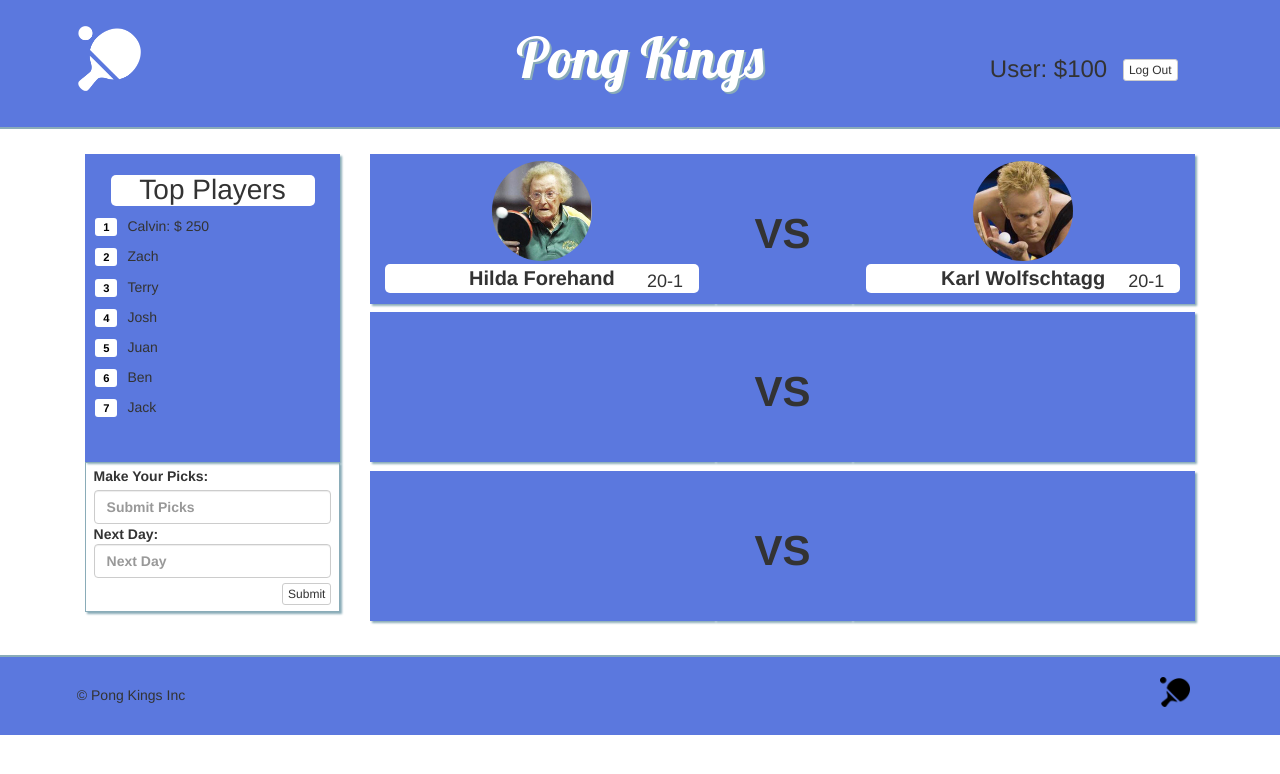
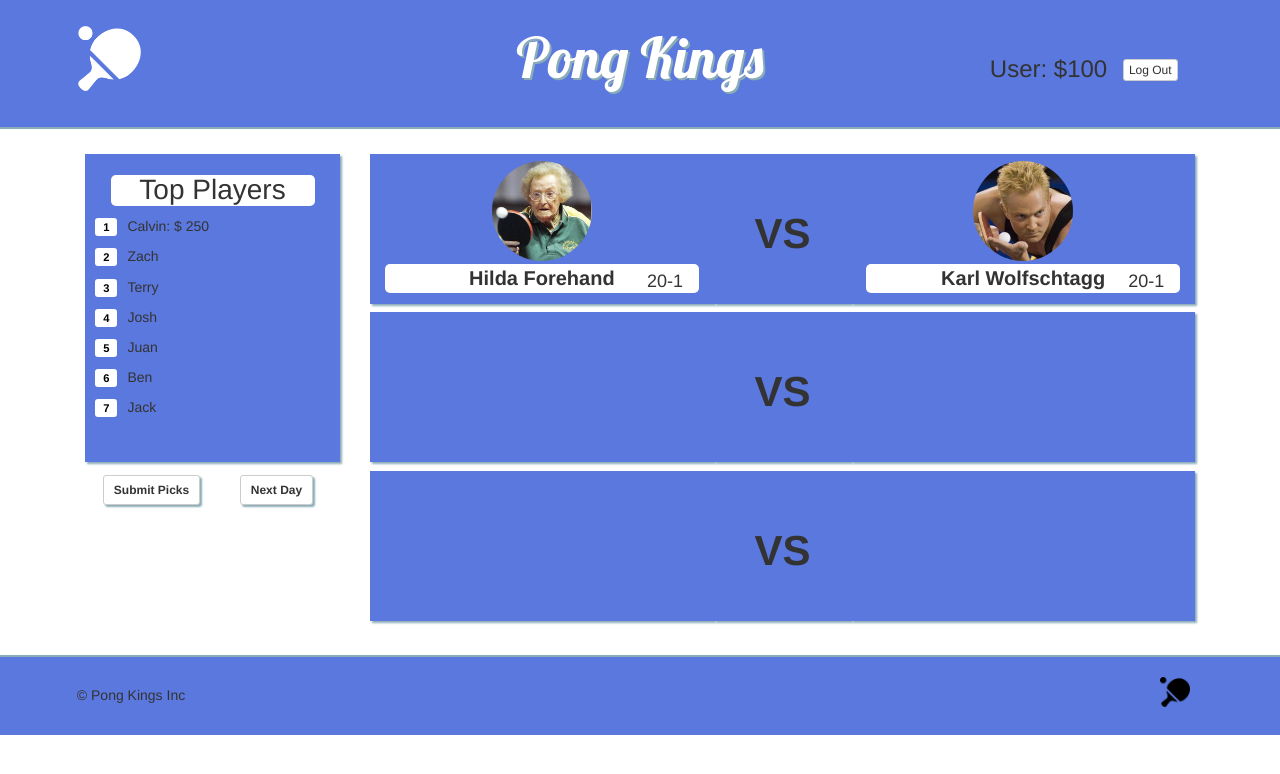
Before and after one commit to spcbdrake/fullStack, a website: page client/index.html in a window 1280 px wide. Drawn offline with nearby package versions, Linux system fonts and the light colour scheme.

Commit message:
removed input fields and added submit buttons to bottom left div

```diff
--- a/client/index.html
+++ b/client/index.html
@@ -50,14 +50,8 @@
             </ol>
           </div>
           <div class=" bottomLeftDiv">
-            <form id="makePicks">
-              Make Your Picks:<br>
-              <input type="text" name="firstname" placeholder="Submit Picks" class="form-control submitPicks">
-              <br>
-              Next Day:<br>
-              <input type="text" name="lastname" placeholder="Next Day" class="form-control nextDay">
-              <button class="btn btn-default btn-xs picksButton" type="submit">Submit</button>
-            </form>
+              <button class="btn btn-default btn-sm submitPicks" type="submit">Submit Picks</button>
+              <button class="btn btn-default btn-sm nextDay" type="submit">Next Day</button>
           </div>
         </div>
         <div class="col-md-9 colRight">
--- a/client/styles.scss
+++ b/client/styles.scss
@@ -147,17 +147,15 @@ img {
 
 
 .bottomLeftDiv {
-  border: 1px solid #8aacb8;
   display: inline-grid;
-  height: 150px;
-  box-shadow: 2px 2px 2px #8aacb8;
   #makePicks {
     padding: 1% 3%;
     font-weight: bold;
   }
-  .picksButton, .submitPicks {
-    float: right;
-    margin-top: 2%;
+  .submitPicks, .nextDay {
+    margin: 5% 7%;
+    box-shadow: 2px 2px 2px #8aacb8;
+    font-weight: bold;
   }
 }
 
```
Also changed, not shown: client/styles.css.
